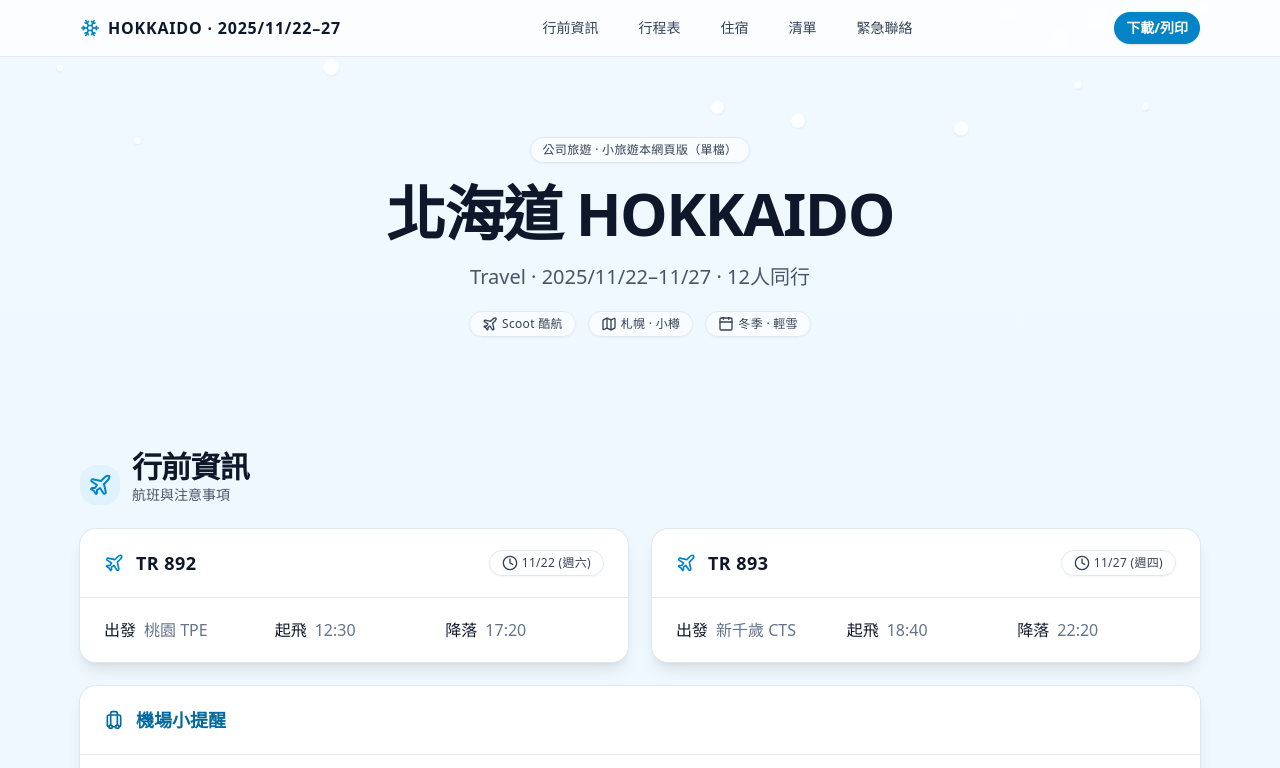
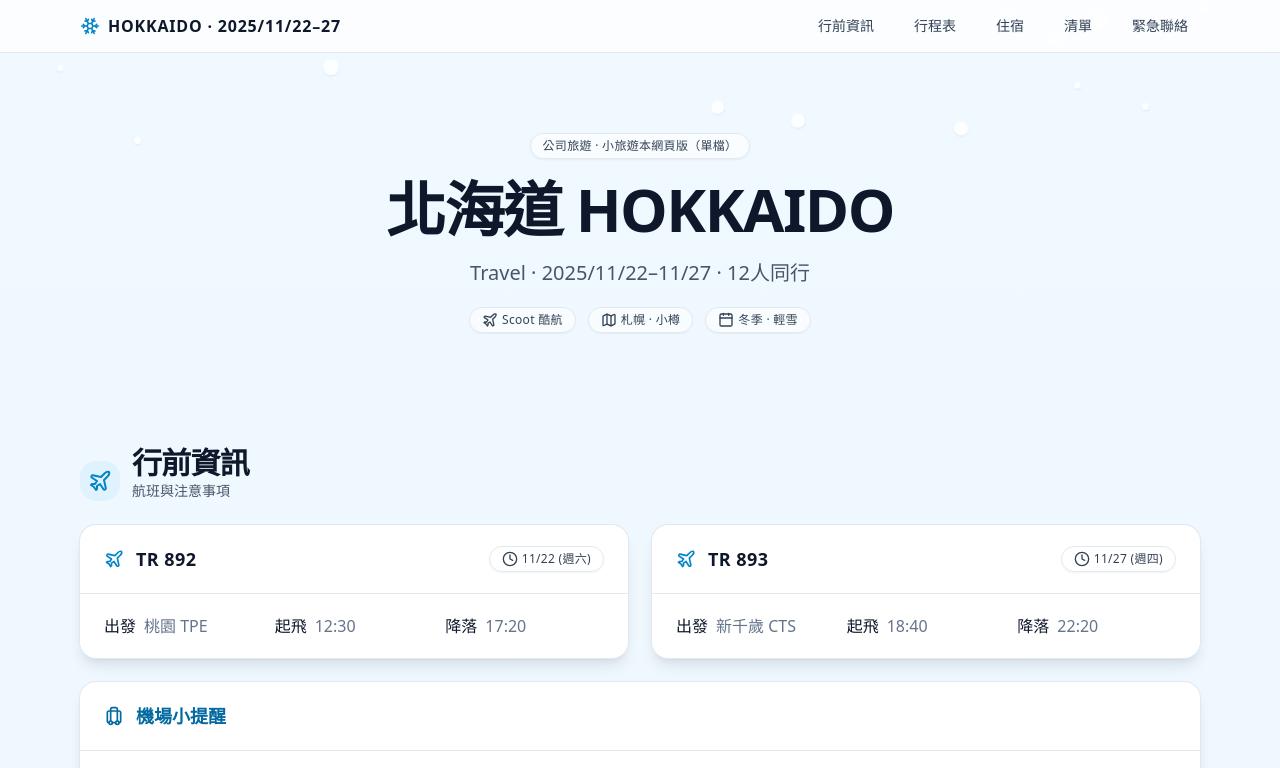
Before and after one commit to chirly/travel2025, a plain HTML site: page index.html in a window 1280 px wide. Shown: the top 768 px of the page. Drawn offline with nearby package versions, Linux system fonts and the light colour scheme.

Commit message:
Update index.html

```diff
--- a/index.html
+++ b/index.html
@@ -32,7 +32,6 @@
         <a href="#checklist" class="rounded-full px-3 py-1 text-slate-700 hover:bg-sky-50">清單</a>
         <a href="#emergency" class="rounded-full px-3 py-1 text-slate-700 hover:bg-sky-50">緊急聯絡</a>
       </nav>
-      <button id="printBtn" class="rounded-full bg-sky-600 px-3 py-1.5 text-sm font-semibold text-white shadow hover:bg-sky-700">下載/列印</button>
     </div>
   </header>
 
```
